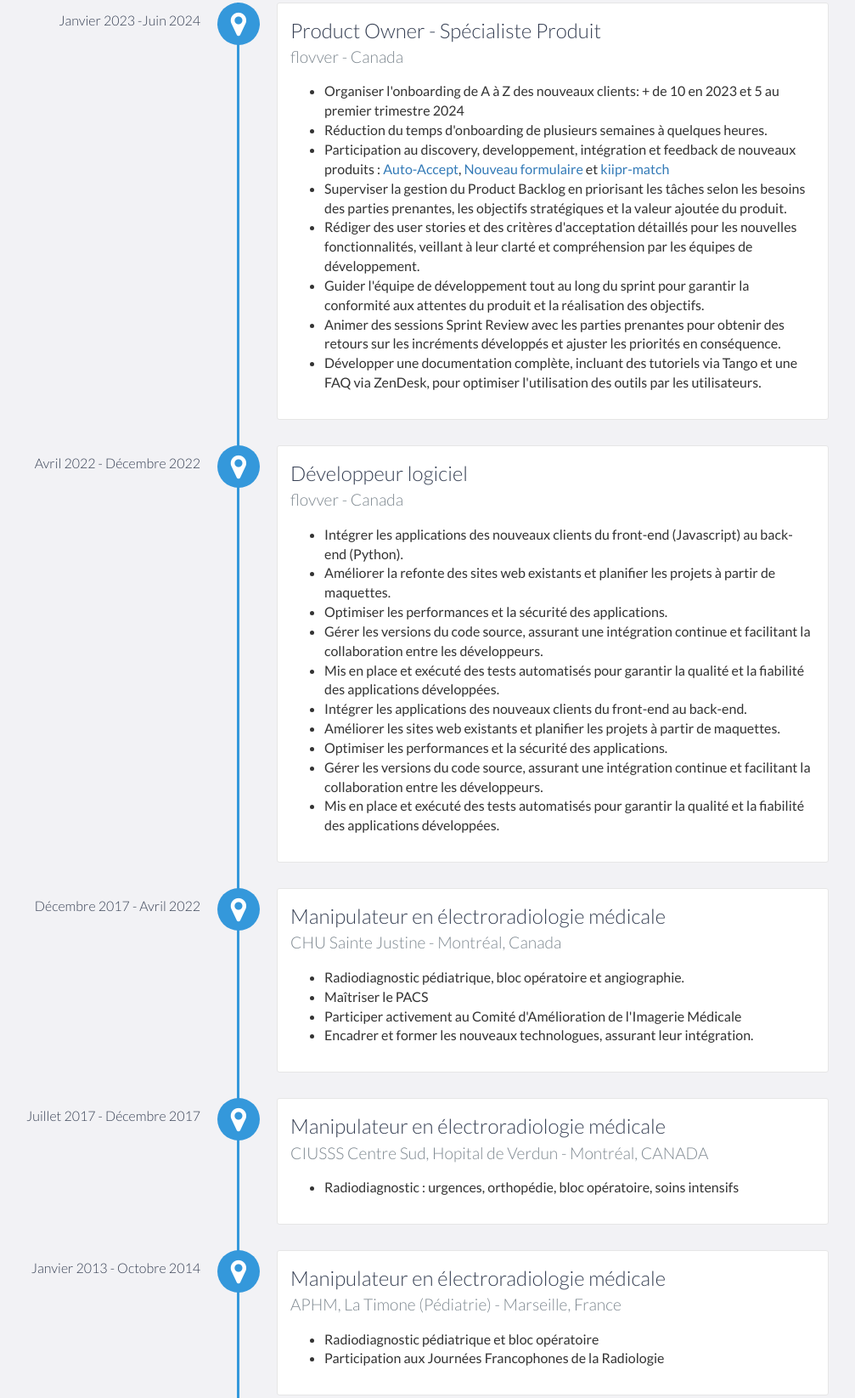
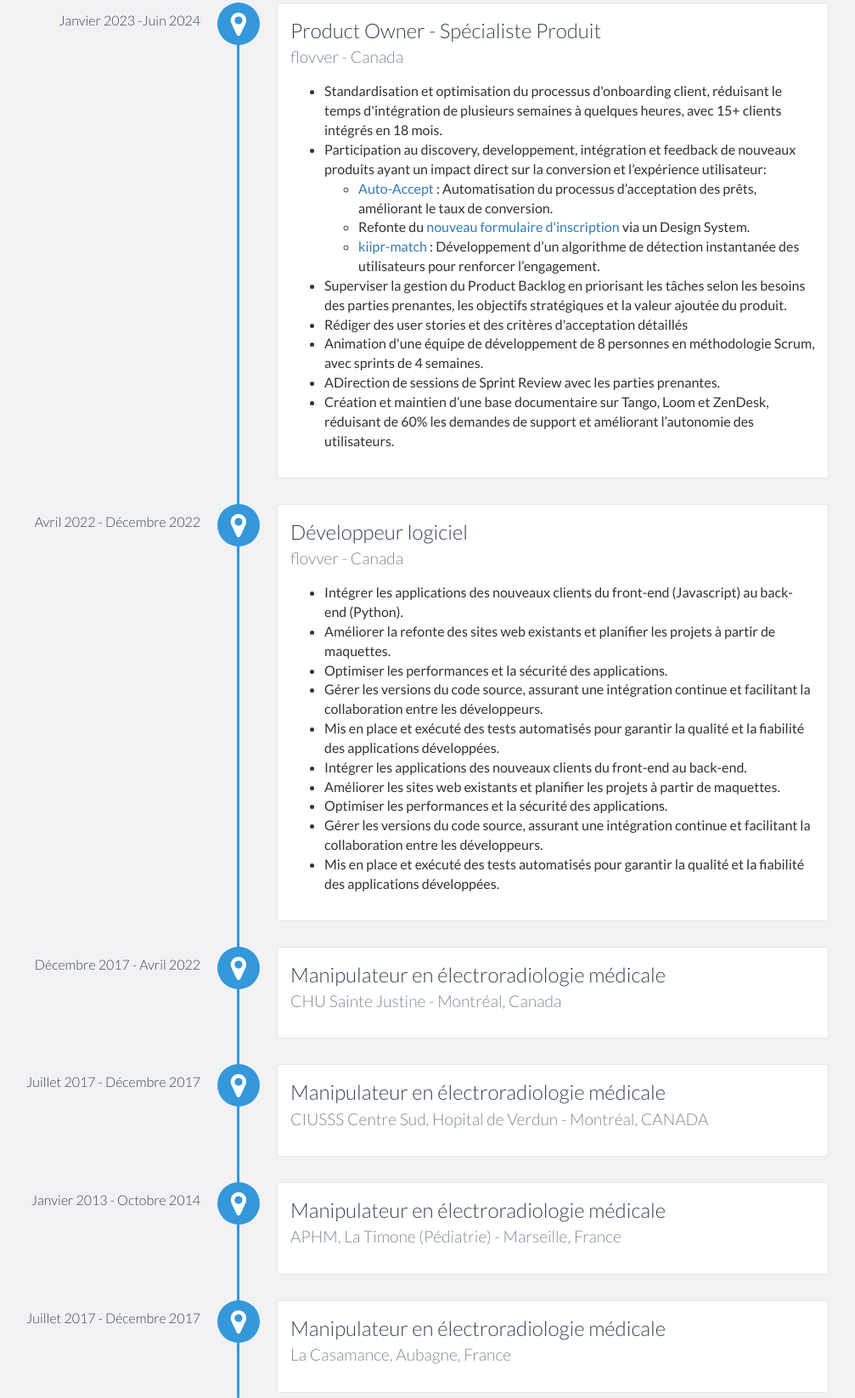
Before and after one commit to pascaline-m/pascaline-m.github.io, a website: page index.html in a window 1280 px wide. Shown: the part 1241-2886 px from the top of the page at 85% size, without its empty margins (164-1171 px from the left). Drawn offline with nearby package versions, Linux system fonts and the light colour scheme.

Commit message:
Update index.html

```diff
--- a/index.html
+++ b/index.html
@@ -99,24 +99,22 @@
                 <h3>Product Owner - Spécialiste Produit</h3>
                 <h4>flovver - Canada</h4>
                 <ul>
-                    <li>Organiser l'onboarding de A à Z des nouveaux clients: + de 10 en 2023 et 5 au premier trimestre
-                        2024</li>
-                    <li>Réduction du temps d'onboarding de plusieurs semaines à quelques heures.</li>
-                    <li>Participation au discovery, developpement, intégration et feedback de nouveaux produits :
-                        <a href="https://www.flovver.com/blogue/auto-accept-2">Auto-Accept</a>, <a
-                            href="Nouveau formulaire">Nouveau formulaire</a> et
-                        <a href="https://www.flovver.com/blogue/kiipr-match-2">kiipr-match</a>
+                    <li>Standardisation et optimisation du processus d'onboarding client, réduisant le temps d'intégration de plusieurs semaines à quelques heures, avec 15+ clients intégrés en 18 mois.
+</li>
+                    <li>Participation au discovery, developpement, intégration et feedback de nouveaux produits ayant un impact direct sur la conversion et l’expérience utilisateur:
+                        <ul>
+                            <li><a href="https://www.flovver.com/blogue/auto-accept-2">Auto-Accept</a> : Automatisation du processus d’acceptation des prêts, améliorant le taux de conversion.</li>
+                            <li>Refonte du <a href="https://www.flovver.com/blogue/nouveau-formulaire-2">nouveau formulaire d'inscription</a> via un Design System.</li>
+                            <li><a href="https://www.flovver.com/blogue/kiipr-match-2-2">kiipr-match</a> : Développement d’un algorithme de détection instantanée des utilisateurs pour renforcer l’engagement.</li>
+                        </ul>
                     </li>
                     <li>Superviser la gestion du Product Backlog en priorisant les tâches selon les besoins des parties
                         prenantes, les objectifs stratégiques et la valeur ajoutée du produit.</li>
-                    <li>Rédiger des user stories et des critères d'acceptation détaillés pour les nouvelles
-                        fonctionnalités, veillant à leur clarté et compréhension par les équipes de développement.</li>
-                    <li>Guider l'équipe de développement tout au long du sprint pour garantir la conformité aux attentes
-                        du produit et la réalisation des objectifs.</li>
-                    <li>Animer des sessions Sprint Review avec les parties prenantes pour obtenir des retours sur les
-                        incréments développés et ajuster les priorités en conséquence.</li>
-                    <li>Développer une documentation complète, incluant des tutoriels via Tango et une FAQ via ZenDesk,
-                        pour optimiser l'utilisation des outils par les utilisateurs.</li>
+                    <li>Rédiger des user stories et des critères d'acceptation détaillés</li>
+                    <li>Animation d'une équipe de développement de 8 personnes en méthodologie Scrum, avec sprints de 4 semaines.</li>
+                    <li>ADirection  de sessions de Sprint Review avec les parties prenantes.</li>
+                    <li>Création et maintien d’une base documentaire sur Tango, Loom et ZenDesk, réduisant de 60% les demandes de support et améliorant l’autonomie des utilisateurs.
+</li>
                 </ul>
             </div>
             <div data-date="Avril 2022 - Décembre 2022">
@@ -146,37 +144,18 @@
             <div data-date="Décembre 2017 - Avril 2022">
                 <h3>Manipulateur en électroradiologie médicale</h3>
                 <h4>CHU Sainte Justine - Montréal, Canada</h4>
-                <ul>
-                    <li>Radiodiagnostic pédiatrique, bloc opératoire et angiographie.</li>
-                    <li>Maîtriser le PACS</li>
-                    <li>Participer activement au Comité d'Amélioration de l'Imagerie Médicale</li>
-                    <li>Encadrer et former les nouveaux technologues, assurant leur intégration.</li>
-                </ul>
             </div>
             <div data-date="Juillet 2017 - Décembre 2017">
                 <h3>Manipulateur en électroradiologie médicale</h3>
                 <h4>CIUSSS Centre Sud, Hopital de Verdun - Montréal, CANADA</h4>
-                <ul>
-                    <li>Radiodiagnostic : urgences, orthopédie, bloc opératoire, soins intensifs
-                    </li>
-                </ul>
             </div>
             <div data-date="Janvier 2013 - Octobre 2014">
                 <h3>Manipulateur en électroradiologie médicale</h3>
                 <h4>APHM, La Timone (Pédiatrie) - Marseille, France</h4>
-                <ul>
-                    <li>Radiodiagnostic pédiatrique et bloc opératoire</li>
-                    <li>Participation aux Journées Francophones de la Radiologie</li>
-                </ul>
             </div>
             <div data-date="Juillet 2017 - Décembre 2017">
                 <h3>Manipulateur en électroradiologie médicale</h3>
                 <h4>La Casamance, Aubagne, France</h4>
-                <ul>
-                    <li>Radiodiagnostic</li>
-                    <li>Sénologie</li>
-                    <li>Coronarograhie</li>
-                </ul>
             </div>
             <!-- End .experience-block -->
         </div>
@@ -277,7 +256,7 @@
         <div class="education-block">
             <div>
                 <h3>Stratégie digitale et management de projet</h3>
-                <span class="education-date">Avril 2025</span>
+                <span class="education-date">Février 2025</span>
             </div>
             <h4>SUP de Web - France</h4>
             <p>
@@ -298,10 +277,7 @@
         </div>
         <div class="education-block">
             <div>
-                <h3>Développeur concepteur logiciel
-
-                </h3>
-
+                <h3>Développeur concepteur logiciel                </h3>
                 <span class="education-date">2021</span>
             </div>
             <h4>OpenClassrooms - France</h4>
@@ -574,15 +550,16 @@
                     <!-- End .project-image -->
                     <div class="project-info">
                         <a href="https://github.com/pascaline-m/productmanager_p12">
-                            <h3>Élaboration de la stratégie produit pour une plateforme de podcast communautaire</h3>
+                            <h3>Menez la stratégie produit d'une plateforme de podcast</h3>
                         </a>
                         <ul>
-                            <li>Présenter une stratégie produit à des parties prenantes</li>
-                            <li>Définir la stratégie produit d'une organisation</li>
+                            <li>Développer une proposition de valeur</li>
+                            <li>Élaborer un business case et une roadmap</li>
+                            <li>Construire une vision produit</li>
                         </ul>
                     </div>
-                    <a href="https://github.com/pascaline-m/productmanager_p12"
-                        style="text-align:right;padding:5px;font-style: italic;font-size: 0.8em">Voir Projet</a>
+                   <a href="https://www.canva.com/design/DAGdJFuGV_M/Bk4n07Y99BdBcyI9c5ycCA/view?utm_content=DAGdJFuGV_M&utm_campaign=designshare&utm_medium=link2&utm_source=uniquelinks&utlId=h42238d1100"
+                        style="text-align:right;padding:5px;font-style: italic;font-size: 0.8em">Voir Présentation</a>
                     <!-- End .project-info -->
                 </div>
                 <!-- End .project -->
```
